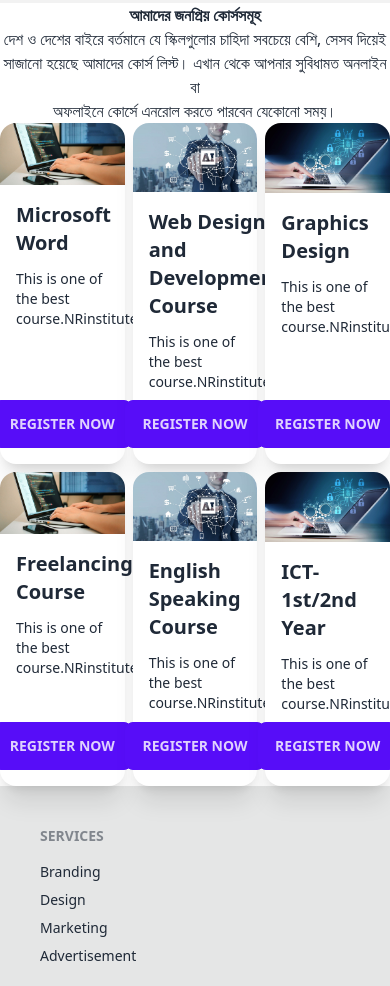
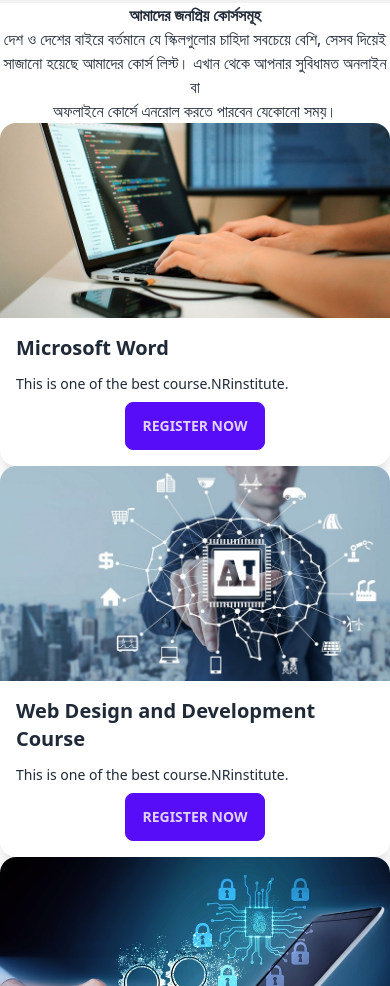
Before and after one commit to yasinshikder/traningcenter, a plain HTML site: page index.html in a window 390 px wide. Shown: the part 1337-2323 px from the top of the page. Drawn offline with nearby package versions, Linux system fonts and the light colour scheme.

Commit message:
Update index.html

```diff
--- a/index.html
+++ b/index.html
@@ -105,7 +105,7 @@
     অফলাইনে কোর্সে এনরোল করতে পারবেন যেকোনো সময়।</p>
   </section>
 <!-- card Section -->
-<div class="grid grid-cols-1 lg:grid grid-cols-3 gap-2">
+<div class="sm:grid grid-cols-1 lg:grid grid-cols-3 gap-2">
 
     <div class="card card-compact  bg-base-100 shadow-xl">
         <figure><img src="./img/one.jpg" alt="not found image" /></figure>
```
